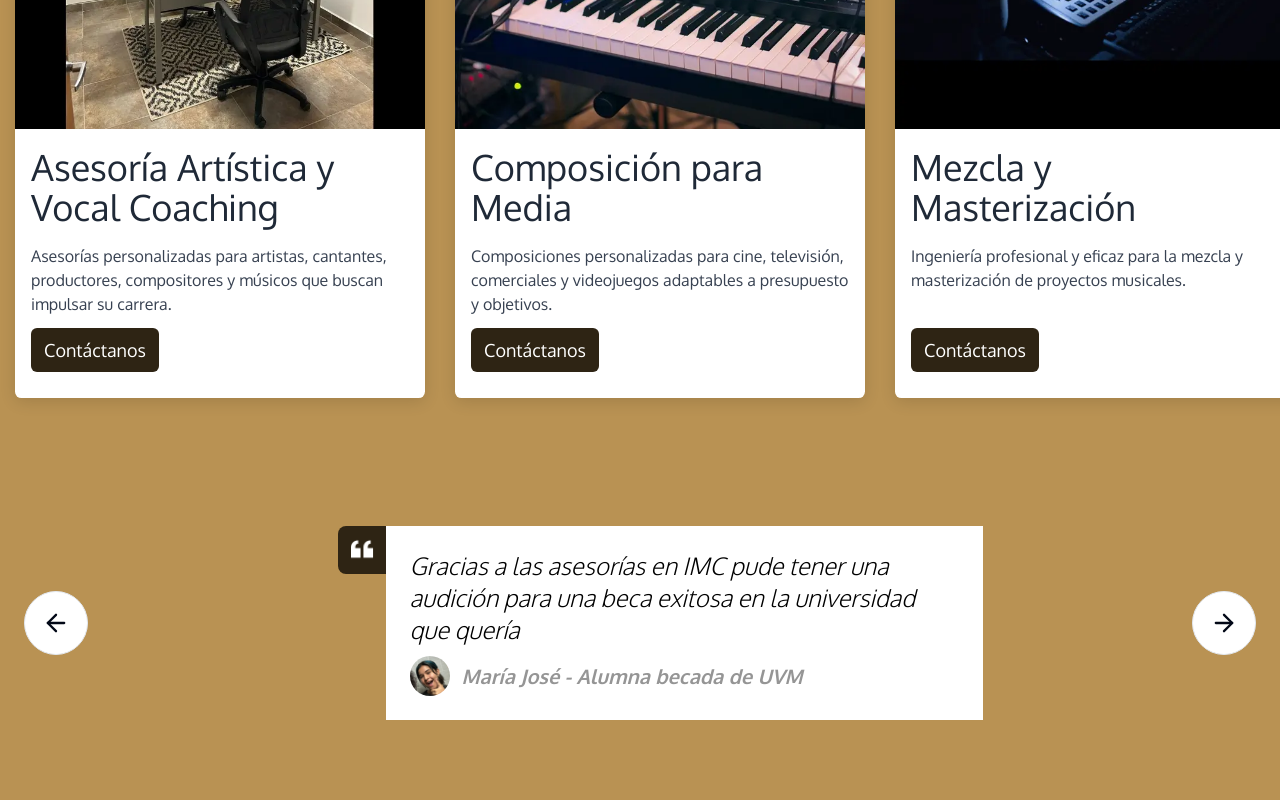
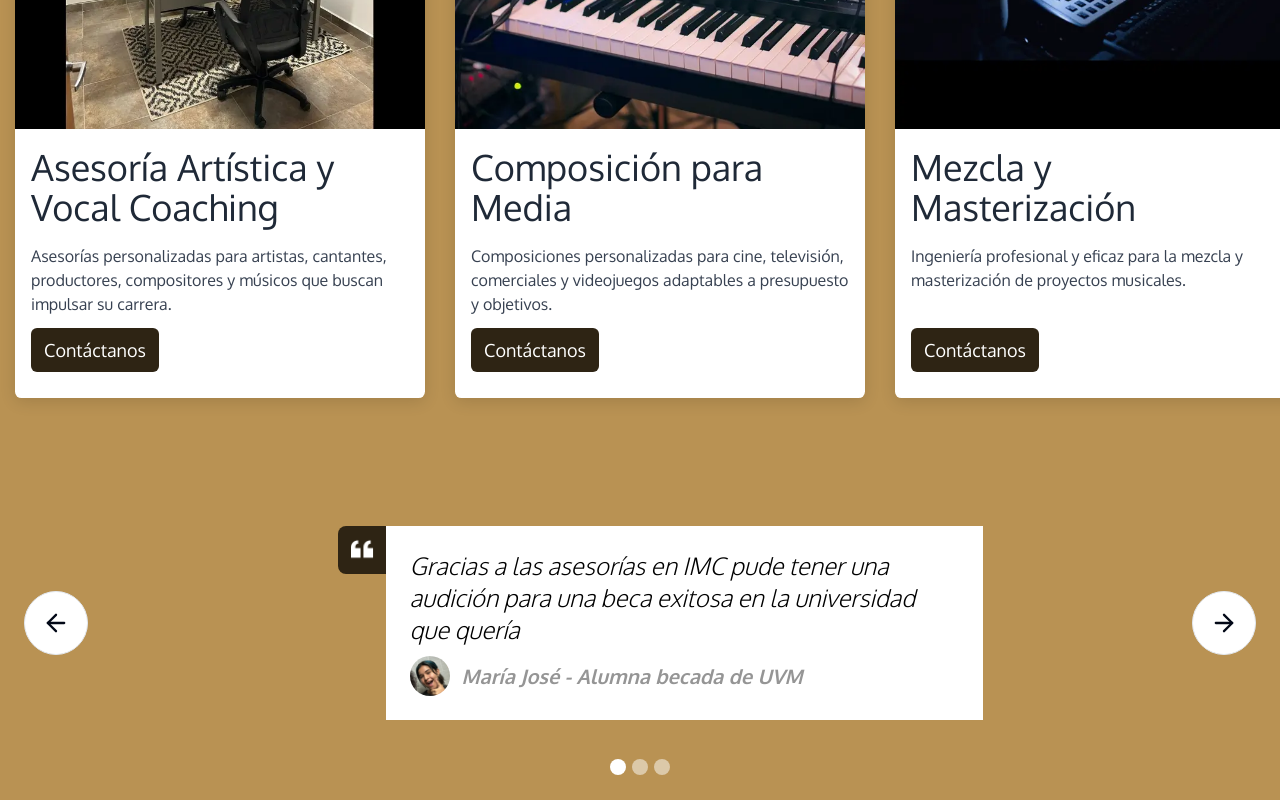
Before and after one commit to saulkurosaki/IZTAC-MUSIC-COMPANY, a Next.js app: page /our-services in a window 1280 px wide. Shown: the part 516-1316 px from the top of the page. Built offline with nearby package versions, Linux system fonts and the light colour scheme.

Commit message:
feat(OurReferences): implement the CarouselTracker component

```diff
--- a/components/our-services/OurReferences.tsx
+++ b/components/our-services/OurReferences.tsx
@@ -150,7 +150,7 @@ const OurReferences = () => {
         <CarouselNext className="absolute top-1/2 right-6 w-16 h-16 max-md:hidden" />
       </Carousel>
 
-      {/* <CarouselTracker api={api} current={current} top="top-[1275px]" /> */}
+      <CarouselTracker api={api} current={current} top="top-[1275px]" />
     </section>
   );
 };
```
